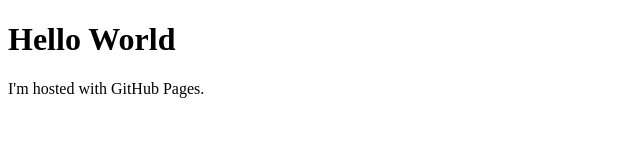
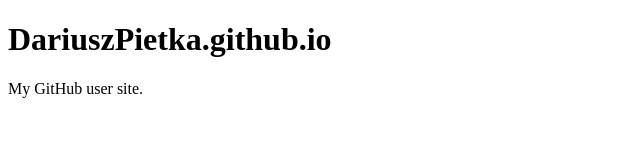
Before and after one commit to DariuszPietka/DariuszPietka.github.io, a plain HTML site: page index.html in a window 1280 px wide. Shown: the whole page, without its empty margins (0-640 px from the left). Drawn offline with Linux system fonts and the light colour scheme.

Commit message:
index page changed

```diff
--- a/index.html
+++ b/index.html
@@ -1,7 +1,7 @@
 <!DOCTYPE html>
 <html>
 <body>
-<h1>Hello World</h1>
-<p>I'm hosted with GitHub Pages.</p>
+<h1>DariuszPietka.github.io</h1>
+<p>My GitHub user site.</p>
 </body>
 </html>
```
